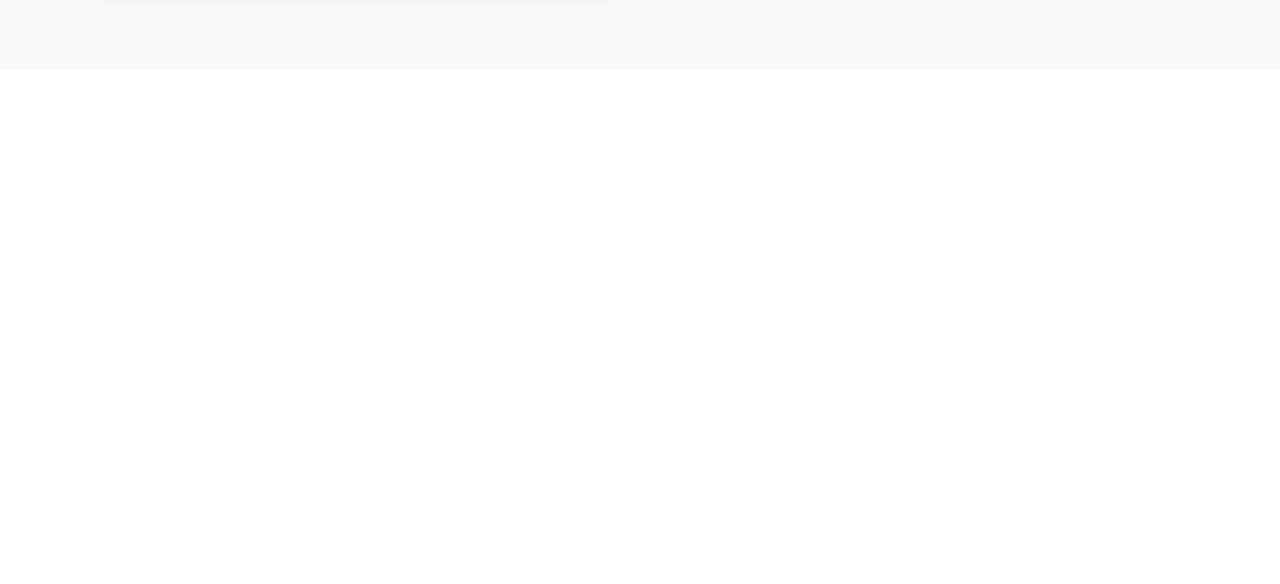
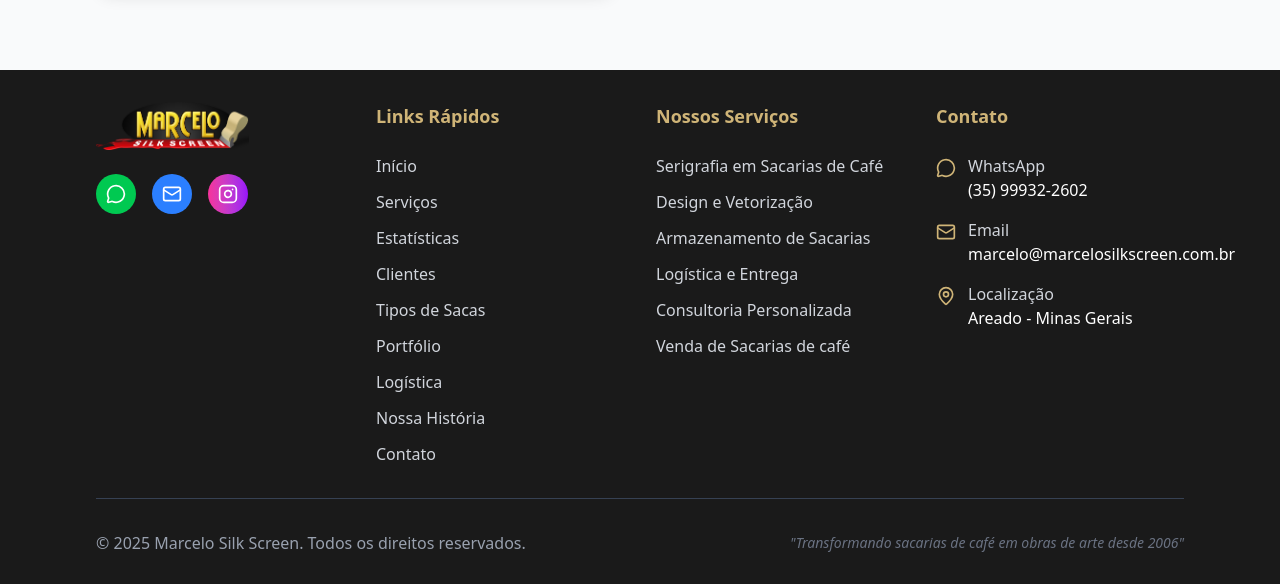
Before and after one commit to joaopedromsantos/MSS-Landing-Page, a React (Vite) app: page / in a window 1280 px wide. Shown: the part 7044-7628 px from the top of the page. Before the commit the page ends 7114 px from the top, so only its background shows below. Built offline with nearby package versions, Linux system fonts and the light colour scheme; no server answers.

Commit message:
:sparkles: feat: added section - footer

```diff
--- a/src/App.tsx
+++ b/src/App.tsx
@@ -7,6 +7,7 @@ import Statistics from "./components/Statistics";
 import ValueProposition from "./components/ValueProposition";
 import History from "./components/History";
 import Contact from "./components/contact/Contact";
+import Footer from "./components/Footer";
 
 function App() {
   return (
@@ -20,6 +21,7 @@ function App() {
       <FleetLogistics />
       <History />
       <Contact />
+      <Footer />
     </div>
   );
 }
--- a/src/components/Clients.tsx
+++ b/src/components/Clients.tsx
@@ -4,7 +4,7 @@ export function Clients() {
   const clients = clientsData;
 
   return (
-    <section className="py-20 bg-white overflow-hidden mx-auto">
+    <section id="clients" className="py-20 bg-white overflow-hidden mx-auto">
       <div className="text-center mb-16 px-8 sm:px-16 md:px-20 lg:px-24">
         <h2 className="text-3xl md:text-5xl font-bold text-dark mb-6">
           Nossos Clientes
--- a/src/components/FleetLogistics.tsx
+++ b/src/components/FleetLogistics.tsx
@@ -7,7 +7,7 @@ export function FleetLogistics() {
   const features = fleetData
 
   return (
-    <section className="py-20 bg-gray-50">
+    <section id="logistic" className="py-20 bg-gray-50">
       <div className="container mx-auto max-w-7xl px-8 sm:px-16 md:px-20 lg:px-24">
         <div className="text-center mb-16">
           <h2 className="text-4xl md:text-5xl font-bold text-dark mb-6">
--- a/src/components/Footer.tsx
+++ b/src/components/Footer.tsx
@@ -1,30 +1,14 @@
-import { Coffee, MessageCircle, Mail, Instagram, MapPin } from 'lucide-react';
+import { MessageCircle, Mail, Instagram, MapPin } from "lucide-react";
+import { footerLinks, footerServices } from "../data/footerData";
+import logo from "../assets/logo.png";
 
 export function Footer() {
   const currentYear = new Date().getFullYear();
 
   const scrollToSection = (href: string) => {
     const element = document.querySelector(href);
-    element?.scrollIntoView({ behavior: 'smooth' });
+    element?.scrollIntoView({ behavior: "smooth" });
   };
-
-  const quickLinks = [
-    { label: 'Início', href: '#hero' },
-    { label: 'Serviços', href: '#value-proposition' },
-    { label: 'Tipos de Sacas', href: '#sack-types' },
-    { label: 'Portfólio', href: '#portfolio' },
-    { label: 'Nossa História', href: '#history' },
-    { label: 'Contato', href: '#contact' },
-  ];
-
-  const services = [
-    'Serigrafia em Sacas de Café',
-    'Design e Vectorização',
-    'Impressão Artesanal',
-    'Logística e Entrega',
-    'Consultoria Personalizada',
-    'Atendimento OIC',
-  ];
 
   return (
     <footer className="bg-dark text-white">
@@ -32,22 +16,18 @@ export function Footer() {
         <div className="py-8 grid grid-cols-1 md:grid-cols-2 lg:grid-cols-4 gap-8">
           <div className="lg:col-span-1">
             <div className="flex items-center space-x-3 mb-6">
-              <div className="bg-primary rounded-lg p-2">
-                <Coffee className="h-6 w-6 text-dark" />
-              </div>
-              <div className="flex flex-col">
-                <span className="text-xl font-bold">Marcelo</span>
-                <span className="text-sm text-primary">Silk Screen</span>
-              </div>
+
+              <img
+                  src={logo}
+                  alt="logomarca de marcelo silk screen"
+                  className="object-contain h-12"
+                />
+
             </div>
-            <p className="text-gray-300 leading-relaxed mb-6">
-              20 anos especializados em serigrafia artesanal para sacas de café.
-              Qualidade, tradição e inovação para exportadores de café.
-            </p>
 
             <div className="flex space-x-4">
               <a
-                href="https://wa.me/5535999999999"
+                href="https://wa.me/5535999322602"
                 target="_blank"
                 rel="noopener noreferrer"
                 className="w-10 h-10 bg-green-500 rounded-full flex items-center justify-center hover:bg-green-600 transition-colors duration-300"
@@ -55,13 +35,13 @@ export function Footer() {
                 <MessageCircle className="h-5 w-5" />
               </a>
               <a
-                href="mailto:contato@marcelosilkscreen.com.br"
+                href="mailto:marcelo@marcelosilkscreen.com.br"
                 className="w-10 h-10 bg-blue-500 rounded-full flex items-center justify-center hover:bg-blue-600 transition-colors duration-300"
               >
                 <Mail className="h-5 w-5" />
               </a>
               <a
-                href="https://instagram.com/marcelosilkscreen"
+                href="https://instagram.com/marcelosilk"
                 target="_blank"
                 rel="noopener noreferrer"
                 className="w-10 h-10 bg-gradient-to-r from-pink-500 to-purple-600 rounded-full flex items-center justify-center hover:from-pink-600 hover:to-purple-700 transition-all duration-300"
@@ -72,13 +52,15 @@ export function Footer() {
           </div>
 
           <div>
-            <h4 className="text-lg font-bold mb-6 text-primary">Links Rápidos</h4>
+            <h4 className="text-lg font-bold mb-6 text-primary">
+              Links Rápidos
+            </h4>
             <ul className="space-y-3">
-              {quickLinks.map((link, index) => (
+              {footerLinks.map((link, index) => (
                 <li key={index}>
                   <button
                     onClick={() => scrollToSection(link.href)}
-                    className="text-gray-300 hover:text-primary transition-colors duration-300 text-left"
+                    className="text-gray-300 hover:text-primary transition-colors duration-300 text-left cursor-pointer"
                   >
                     {link.label}
                   </button>
@@ -88,9 +70,11 @@ export function Footer() {
           </div>
 
           <div>
-            <h4 className="text-lg font-bold mb-6 text-primary">Nossos Serviços</h4>
+            <h4 className="text-lg font-bold mb-6 text-primary">
+              Nossos Serviços
+            </h4>
             <ul className="space-y-3">
-              {services.map((service, index) => (
+              {footerServices.map((service, index) => (
                 <li key={index} className="text-gray-300">
                   {service}
                 </li>
@@ -106,10 +90,10 @@ export function Footer() {
                 <div>
                   <p className="text-gray-300">WhatsApp</p>
                   <a
-                    href="https://wa.me/5535999999999"
+                    href="https://wa.me/5535999322602"
                     className="text-white hover:text-primary transition-colors duration-300"
                   >
-                    (35) 99999-9999
+                    (35) 99932-2602
                   </a>
                 </div>
               </div>
@@ -119,10 +103,10 @@ export function Footer() {
                 <div>
                   <p className="text-gray-300">Email</p>
                   <a
-                    href="mailto:contato@marcelosilkscreen.com.br"
+                    href="mailto:marcelo@marcelosilkscreen.com.br"
                     className="text-white hover:text-primary transition-colors duration-300"
                   >
-                    contato@marcelosilkscreen.com.br
+                    marcelo@marcelosilkscreen.com.br
                   </a>
                 </div>
               </div>
@@ -131,7 +115,7 @@ export function Footer() {
                 <MapPin className="h-5 w-5 text-primary mt-1 flex-shrink-0" />
                 <div>
                   <p className="text-gray-300">Localização</p>
-                  <p className="text-white">Sul de Minas Gerais</p>
+                  <p className="text-white">Areado - Minas Gerais</p>
                 </div>
               </div>
             </div>
@@ -143,37 +127,16 @@ export function Footer() {
             <p className="text-gray-400 text-center md:text-left">
               © {currentYear} Marcelo Silk Screen. Todos os direitos reservados.
             </p>
-            <div className="flex flex-wrap justify-center md:justify-end space-x-6 text-sm text-gray-400">
-              <button
-                onClick={() => scrollToSection('#hero')}
-                className="hover:text-primary transition-colors duration-300"
-              >
-                Política de Privacidade
-              </button>
-              <button
-                onClick={() => scrollToSection('#hero')}
-                className="hover:text-primary transition-colors duration-300"
-              >
-                Termos de Uso
-              </button>
-              <button
-                onClick={() => scrollToSection('#contact')}
-                className="hover:text-primary transition-colors duration-300"
-              >
-                Trabalhe Conosco
-              </button>
+            <div className="text-center">
+              <p className="text-sm text-gray-500 italic text-center ">
+                "Transformando sacarias de café em obras de arte desde 2006"
+              </p>
             </div>
           </div>
-        </div>
-
-        <div className="pb-8 text-center">
-          <p className="text-sm text-gray-500 italic">
-            "Transformando sacas de café em obras de arte desde 2004"
-          </p>
         </div>
       </div>
     </footer>
   );
-};
+}
 
 export default Footer;
--- a/src/components/Statistics.tsx
+++ b/src/components/Statistics.tsx
@@ -5,7 +5,7 @@ export function Statistics() {
   const stats = statisticsData;
 
   return (
-    <section className="py-20 bg-black-primary relative overflow-hidden">
+    <section id="statistics" className="py-20 bg-black-primary relative overflow-hidden">
       <div className="container mx-auto px-8 sm:px-16 md:px-20 lg:px-24 relative z-10">
         <div className="text-center mb-16">
           <h2 className="text-3xl md:text-5xl font-bold text-white mb-6">
--- /dev/null
+++ b/src/data/footerData.ts
@@ -0,0 +1,20 @@
+export const footerLinks = [
+  { label: "Início", href: "#hero" },
+  { label: "Serviços", href: "#value-proposition" },
+  { label: "Estatísticas", href: "#statistics" },
+  { label: "Clientes", href: "#clients" },
+  { label: "Tipos de Sacas", href: "#sack-types" },
+  { label: "Portfólio", href: "#portfolio" },
+  { label: "Logística", href: "#logistic" },
+  { label: "Nossa História", href: "#history" },
+  { label: "Contato", href: "#contact" },
+];
+
+export const footerServices = [
+  "Serigrafia em Sacarias de Café",
+  "Design e Vetorização",
+  "Armazenamento de Sacarias",
+  "Logística e Entrega",
+  "Consultoria Personalizada",
+  "Venda de Sacarias de café",
+];
```
